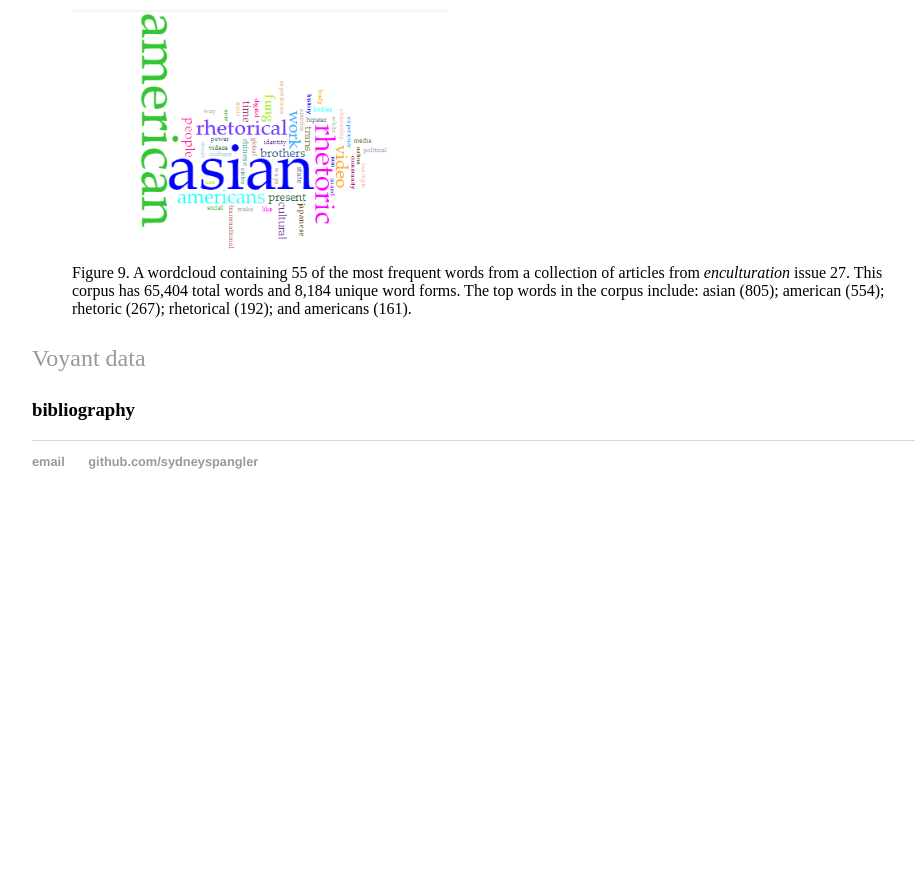
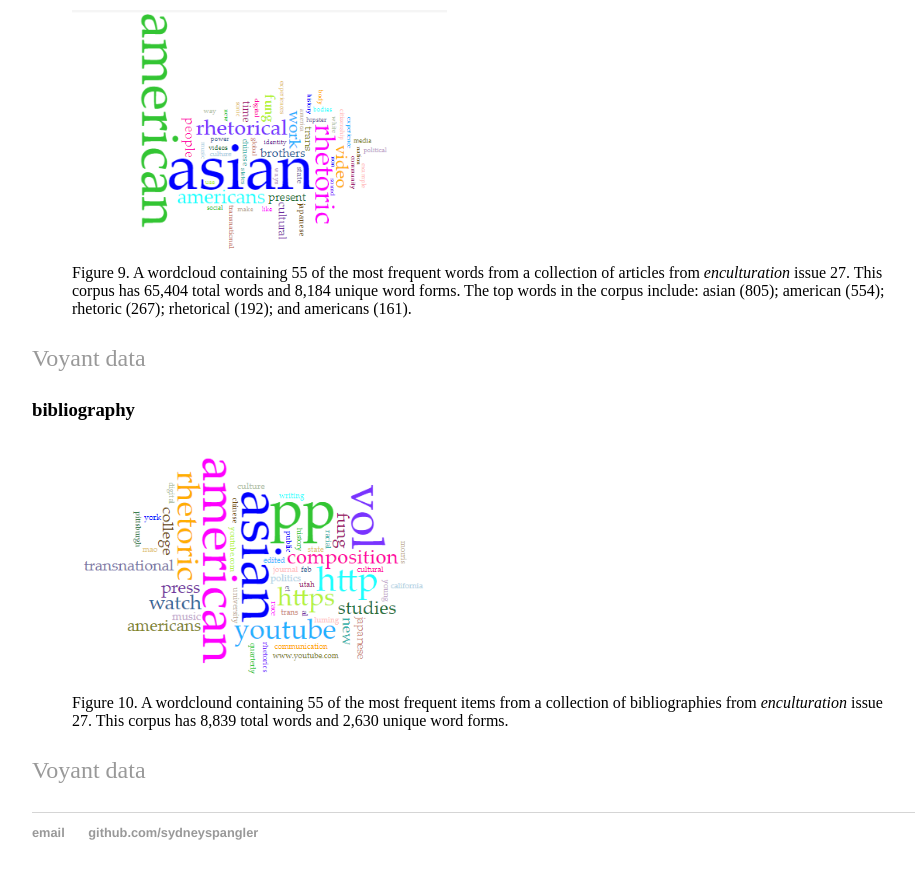
Before and after one commit to sydneyspangler/sydneyspangler.github.io, a Jekyll site: the page built from distant-reading-project/index.html, in a window 1280 px wide and 900 px high, scrolled down 2783 px. Shown: the top 879 px of the window, without its empty margins (160-1075 px from the left). Built offline with Jekyll 4.4.1, drawn with Linux system fonts in a browser that asks for light colours; before the commit the page ends 3312 px from its top, so only the background shows below that.

Commit message:
Update index.html

```diff
--- a/distant-reading-project/index.html
+++ b/distant-reading-project/index.html
@@ -48,4 +48,9 @@
 	</figure>
 	<p><a href="https://voyant-tools.org/?corpus=6391ba85a3b358622a292d5a127e042f&panels=cirrus,reader,trends,summary,contexts" target="_blank">Voyant data</a></p>
 	<h3>bibliography</h3>
+	<figure>
+		<img src="https://sydneyspangler.github.io/media/issue-27-bib.PNG" alt="A wordcloud portraying the bibliographies of issue 27 of enculturation. The top five items are asian, pp, american, vol, and http." height="250">
+		<figcaption>Figure 10. A wordclound containing 55 of the most frequent items from a collection of bibliographies from <i>enculturation</i> issue 27. This corpus has 8,839 total words and 2,630 unique word forms.</figcaption>
+	</figure>
+	<p><a href="https://voyant-tools.org/?corpus=4539ba47058a606754b8b1be8d414c3e&panels=cirrus,reader,trends,summary,contexts" target="_blank">Voyant data</a></p>
 </div><!-- /.blurb -->
```
